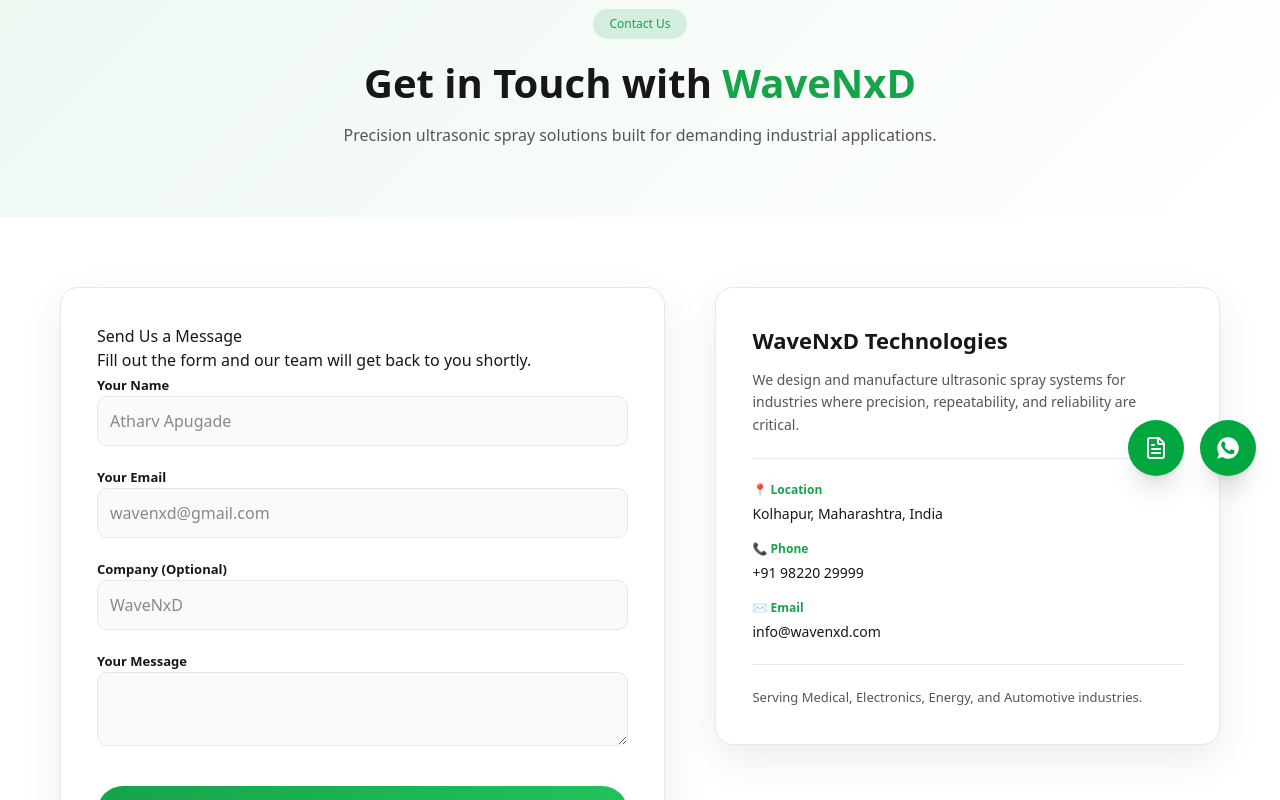
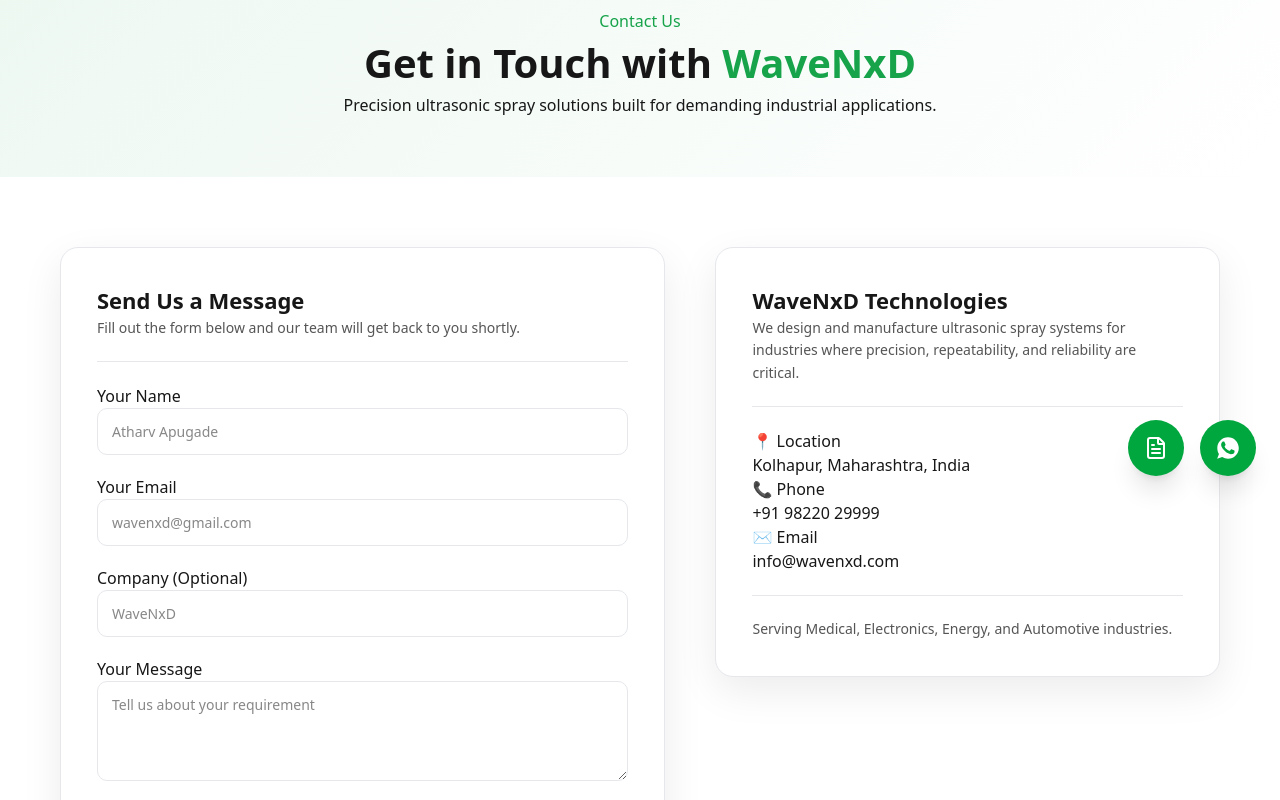
Before and after one commit to atharvapugade/wavenxd-website, a Next.js app: page /contact in a window 1280 px wide. Shown: the part 300-1100 px from the top of the page. Built offline with nearby package versions, Linux system fonts and the light colour scheme.

Commit message:
feat: add Industries page with server-side MongoDB fetching

```diff
--- a/app/api/services/route.js
+++ b/app/api/services/enquiry/route.js
@@ -1,10 +1,9 @@
 import { NextResponse } from "next/server";
-import { sendEnquiryMail } from "@/lib/mailer";
+import { sendEnquiryMail } from "./../../../lib/mailer";
 
 export async function POST(req) {
   try {
     const data = await req.json();
-
     await sendEnquiryMail(data);
 
     return NextResponse.json(
@@ -12,7 +11,7 @@ export async function POST(req) {
       { status: 200 }
     );
   } catch (error) {
-    console.error(error);
+    console.error("Enquiry API Error:", error);
     return NextResponse.json(
       { success: false, message: "Failed to send enquiry" },
       { status: 500 }
--- a/app/contact/page.jsx
+++ b/app/contact/page.jsx
@@ -57,21 +57,31 @@ export default function ContactPage() {
 
       {/* MAIN */}
       <section className="contact-container">
-        {/* LEFT FORM */}
-        <div className="contact-form">
-          <h2>Send Us a Message</h2>
-          <p className="form-subtext">
-            Fill out the form and our team will get back to you shortly.
+        {/* LEFT – MESSAGE CARD */}
+        <div className="contact-info">
+          <div className="info-card">
+            {/* Card Header */}
+            <h3 className="info-title">Send Us a Message</h3>
+            <p className="info-desc">
+              Fill out the form below and our team will get back to you shortly.
             </p>
 
-          {success && <p className="success-text">Message sent successfully!</p>}
+            <div className="info-divider" />
 
-          <form onSubmit={handleSubmit} className="space-y-4">
+            {success && (
+              <p className="text-green-600 text-sm mb-4 font-medium">
+                ✅ Message sent successfully!
+              </p>
+            )}
+
+            <form onSubmit={handleSubmit} className="space-y-5">
               <div className="input-group">
                 <label>Your Name</label>
                 <input
+                  className="input"
                   type="text"
-                name="name"placeholder="Atharv Apugade"
+                  name="name"
+                  placeholder="Atharv Apugade"
                   value={formData.name}
                   onChange={handleChange}
                   required
@@ -81,8 +91,10 @@ export default function ContactPage() {
               <div className="input-group">
                 <label>Your Email</label>
                 <input
-                type="email"placeholder="wavenxd@gmail.com"
+                  className="input"
+                  type="email"
                   name="email"
+                  placeholder="wavenxd@gmail.com"
                   value={formData.email}
                   onChange={handleChange}
                   required
@@ -92,8 +104,10 @@ export default function ContactPage() {
               <div className="input-group">
                 <label>Company (Optional)</label>
                 <input
+                  className="input"
                   type="text"
-                name="company"placeholder="WaveNxD"
+                  name="company"
+                  placeholder="WaveNxD"
                   value={formData.company}
                   onChange={handleChange}
                 />
@@ -102,20 +116,26 @@ export default function ContactPage() {
               <div className="input-group">
                 <label>Your Message</label>
                 <textarea
+                  className="input"
                   name="message"
+                  placeholder="Tell us about your requirement"
                   value={formData.message}
                   onChange={handleChange}
                   required
                 />
               </div>
 
-            <button type="submit" disabled={loading} className="primary-btn">
+              <button
+                type="submit"
+                disabled={loading}
+                className="primary-btn"
+              >
                 {loading ? "Sending..." : "Send Message"}
               </button>
             </form>
           </div>
+        </div>
 
-        {/* RIGHT – CLEAN INFO PANEL */}
         {/* RIGHT – INFO CARD */}
         <div className="contact-info">
           <div className="info-card">
@@ -150,7 +170,6 @@ export default function ContactPage() {
             </p>
           </div>
         </div>
-
       </section>
     </>
   );
--- a/app/globals.css
+++ b/app/globals.css
@@ -15,8 +15,6 @@
   --primary: #16a34a;
   --primary-dark: #15803d;
 }
-
-
 
 /* =====================
    GLOBAL
@@ -66,10 +64,10 @@ body {
   background: var(--surface);
   border-radius: 14px;
   padding: 20px;
+  border: 1px solid var(--border);
   box-shadow: 0 10px 25px rgba(0,0,0,0.08);
   display: flex;
   flex-direction: column;
-  border: 1px solid var(--border);
 }
 
 .product-image {
@@ -82,7 +80,6 @@ body {
 .product-card h3 {
   margin: 16px 0;
   font-size: 18px;
-  color: var(--text);
 }
 
 .product-desc {
@@ -92,10 +89,10 @@ body {
 
 .quote-btn {
   margin-top: auto;
+  padding: 12px;
+  border-radius: 8px;
   background: var(--primary);
   color: white;
-  border-radius: 8px;
-  padding: 12px;
   font-weight: 600;
   border: none;
   cursor: pointer;
@@ -106,11 +103,15 @@ body {
 }
 
 /* =====================
-   CONTACT PAGE
+   CONTACT / CAREER HERO
 ===================== */
-.contact-hero {
+.contact-hero,
+.career-hero {
   text-align: center;
   padding: 90px 20px 60px;
+}
+
+.contact-hero {
   background: linear-gradient(
     135deg,
     rgba(22,163,74,0.08),
@@ -118,31 +119,24 @@ body {
   );
 }
 
-.contact-badge {
-  display: inline-block;
-  padding: 6px 16px;
-  background: rgba(22,163,74,0.15);
-  color: var(--primary);
-  font-size: 12px;
-  border-radius: 999px;
+.career-hero {
+  background: var(--surface-soft);
 }
 
-.contact-hero h1 {
-  margin-top: 14px;
+.contact-hero h1,
+.career-hero h1 {
   font-size: 40px;
   font-weight: 700;
 }
 
-.contact-hero h1 span {
+.contact-hero span,
+.career-hero span {
   color: var(--primary);
 }
 
-.contact-hero p {
-  max-width: 620px;
-  margin: 10px auto;
-  color: var(--text-muted);
-}
-
+/* =====================
+   CONTACT LAYOUT
+===================== */
 .contact-container {
   max-width: 1200px;
   margin: auto;
@@ -152,33 +146,68 @@ body {
   gap: 50px;
 }
 
-.contact-form {
+/* =====================
+   FORM SYSTEM (FIXED)
+===================== */
+.input,
+select.input,
+textarea.input {
+  width: 100%;
+  padding: 12px 14px;
+  border-radius: 10px;
+
   background: var(--surface);
-  padding: 36px;
-  border-radius: 18px;
-  box-shadow: 0 14px 40px rgba(0,0,0,0.08);
-  border: 1px solid var(--border);
+  color: var(--text);
+
+  border: 1.5px solid var(--border);
+  font-size: 14px;
+
+  outline: none;
+  transition: border-color 0.25s ease, box-shadow 0.25s ease;
 }
 
-.input-group {
-  margin-bottom: 18px;
+.input::placeholder {
+  color: var(--text-muted);
+  opacity: 0.7;
 }
 
-.input-group label {
-  font-size: 13px;
-  font-weight: 600;
+.input:hover {
+  border-color: var(--primary);
 }
 
-.input-group input,
-.input-group textarea {
-  width: 100%;
-  padding: 12px;
-  border-radius: 10px;
-  border: 1px solid var(--border);
-  background: var(--surface-soft);
-  color: var(--text);
+.input:focus {
+  border-color: var(--primary);
+  box-shadow: 0 0 0 3px rgba(22,163,74,0.18);
 }
 
+/* Select arrow */
+select.input {
+  appearance: none;
+  background-image:
+    linear-gradient(45deg, transparent 50%, var(--text-muted) 50%),
+    linear-gradient(135deg, var(--text-muted) 50%, transparent 50%);
+  background-position:
+    calc(100% - 18px) center,
+    calc(100% - 13px) center;
+  background-size: 5px 5px;
+  background-repeat: no-repeat;
+}
+
+/* Textarea */
+textarea.input {
+  resize: vertical;
+  min-height: 100px;
+}
+
+/* Disabled */
+.input:disabled {
+  opacity: 0.6;
+  cursor: not-allowed;
+}
+
+/* =====================
+   BUTTONS
+===================== */
 .primary-btn {
   width: 100%;
   padding: 14px;
@@ -187,8 +216,8 @@ body {
   background: linear-gradient(135deg, var(--primary), #22c55e);
   color: white;
   font-weight: 600;
+  border: none;
   cursor: pointer;
-  border: none;
 }
 
 .primary-btn:hover {
@@ -197,51 +226,32 @@ body {
 }
 
 /* =====================
-   CAREER PAGE
+   CONTACT INFO CARD
 ===================== */
-.career-hero {
-  padding: 90px 20px 50px;
-  text-align: center;
-  background: var(--surface-soft);
+.info-card {
+  background: var(--surface);
+  border-radius: 18px;
+  padding: 36px;
+  border: 1px solid var(--border);
+  box-shadow: 0 14px 40px rgba(0,0,0,0.08);
 }
 
-.career-hero h1 {
-  font-size: 40px;
+.info-title {
+  font-size: 22px;
   font-weight: 700;
 }
 
-.career-hero span {
-  color: var(--primary);
+.info-desc,
+.info-note {
+  font-size: 14px;
+  color: var(--text-muted);
+  line-height: 1.6;
 }
 
-.career-container {
-  max-width: 1100px;
-  margin: auto;
-  padding: 60px 20px;
-  display: grid;
-  grid-template-columns: repeat(auto-fit, minmax(320px, 1fr));
-  gap: 28px;
-}
-
-.career-card {
-  background: var(--surface);
-  border-radius: 18px;
-  padding: 26px;
-  border: 1px solid var(--border);
-  transition: all 0.3s ease;
-}
-
-.career-card:hover {
-  transform: translateY(-6px);
-  box-shadow: 0 20px 40px rgba(0,0,0,0.15);
-}
-
-.open-badge {
-  background: rgba(22,163,74,0.15);
-  color: var(--primary);
-  font-size: 12px;
-  padding: 5px 12px;
-  border-radius: 999px;
+.info-divider {
+  height: 1px;
+  background: var(--border);
+  margin: 22px 0;
 }
 
 /* =====================
@@ -258,25 +268,7 @@ body {
   display: flex;
   justify-content: center;
   align-items: center;
-  z-index: 9999;
   box-shadow: 0 12px 30px rgba(37,211,102,0.45);
-}
-
-.whatsapp-float:hover {
-  transform: scale(1.1);
-}
-
-/* =====================
-   ANIMATIONS
-===================== */
-@keyframes float {
-  0% { transform: translateY(0); }
-  50% { transform: translateY(-10px); }
-  100% { transform: translateY(0); }
-}
-
-.animate-float {
-  animation: float 6s ease-in-out infinite;
 }
 
 /* =====================
@@ -293,149 +285,3 @@ body {
   h1 { font-size: 28px; }
   h2 { font-size: 22px; }
 }
-/* =====================
-   CONTACT INFO CARD
-===================== */
-.contact-info {
-  display: flex;
-  align-items: flex-start;
-}
-
-.info-card {
-  width: 100%;
-  background: var(--surface);
-  border-radius: 18px;
-  padding: 36px;
-  border: 1px solid var(--border);
-  box-shadow: 0 14px 40px rgba(0,0,0,0.08);
-}
-
-.info-title {
-  font-size: 22px;
-  font-weight: 700;
-  margin-bottom: 12px;
-  color: var(--text);
-}
-
-.info-desc {
-  font-size: 14px;
-  color: var(--text-muted);
-  line-height: 1.6;
-}
-
-.info-divider {
-  height: 1px;
-  background: var(--border);
-  margin: 22px 0;
-}
-
-.info-item {
-  margin-bottom: 16px;
-}
-
-.info-item span {
-  display: block;
-  font-size: 12px;
-  font-weight: 600;
-  color: var(--primary);
-  margin-bottom: 4px;
-}
-
-.info-item p {
-  font-size: 14px;
-  color: var(--text);
-}
-
-.info-note {
-  font-size: 13px;
-  color: var(--text-muted);
-  line-height: 1.6;
-}
-/* =====================
-   FORM INPUT SYSTEM (ENQUIRY MODAL)
-===================== */
-.input {
-  width: 100%;
-  padding: 12px 14px;
-  border-radius: 10px;
-
-  background: var(--surface-soft);
-  color: var(--text);
-
-  border: 1.5px solid var(--border);
-  font-size: 14px;
-
-  outline: none;
-  transition: all 0.25s ease;
-}
-
-/* Placeholder */
-.input::placeholder {
-  color: var(--text-muted);
-  opacity: 0.8;
-}
-
-/* Hover */
-.input:hover {
-  border-color: var(--primary);
-}
-
-/* Focus */
-.input:focus {
-  border-color: var(--primary);
-  background: var(--surface);
-  box-shadow: 0 0 0 3px rgba(22, 163, 74, 0.18);
-}
-
-/* Select dropdown arrow fix */
-select.input {
-  appearance: none;
-  background-image:
-    linear-gradient(45deg, transparent 50%, var(--text-muted) 50%),
-    linear-gradient(135deg, var(--text-muted) 50%, transparent 50%);
-  background-position:
-    calc(100% - 18px) calc(1em + 2px),
-    calc(100% - 13px) calc(1em + 2px);
-  background-size: 5px 5px, 5px 5px;
-  background-repeat: no-repeat;
-}
-
-/* Textarea */
-textarea.input {
-  resize: vertical;
-  min-height: 90px;
-}
-
-/* Disabled */
-.input:disabled {
-  opacity: 0.6;
-  cursor: not-allowed;
-}
-/* =====================
-   INFO TOOLTIP ICON
-===================== */
-.info-icon {
-  background: var(--surface);
-  border: 1px solid var(--border);
-  color: var(--text-muted);
-}
-
-.group:hover .info-icon {
-  color: var(--primary);
-  border-color: var(--primary);
-}
-.input {
-  @apply bg-zinc-800 text-white px-4 py-3 rounded-lg outline-none
-  border border-white/10 focus:border-green-500 transition;
-}
-.input-light {
-  @apply w-full px-4 py-3 rounded-lg
-    border border-gray-400
-    bg-white text-gray-900
-    outline-none
-    shadow-sm
-    transition-all
-    focus:border-green-600 focus:ring-1 focus:ring-green-600;
-
-  font-size: 1rem;
-}
```
Also changed, not shown: app/components/ServiceEnquiryModal.jsx (+60 -28 lines), app/services/page.jsx (+12 -15 lines). Lines whose indentation alone changed are shown as unchanged.
